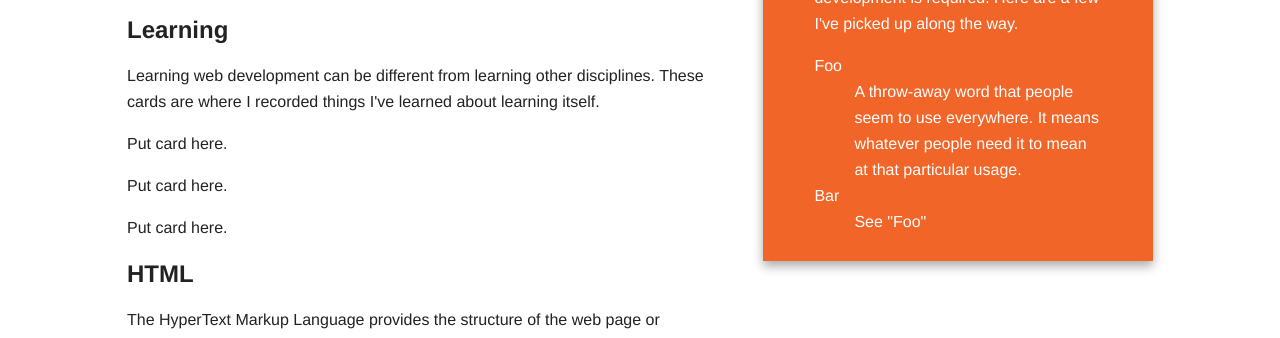
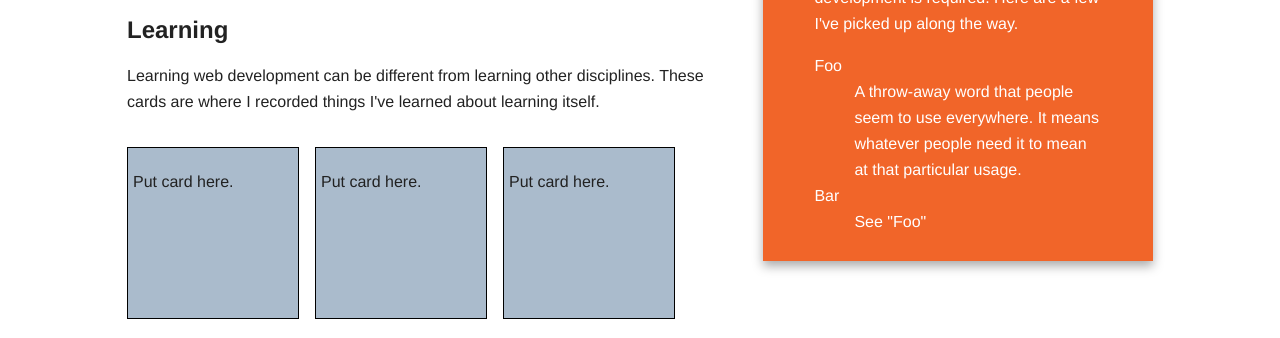
Before and after one commit to matthewnk/afe-cards, a plain HTML site: page index.html in a window 1280 px wide. Shown: the part 402-740 px from the top of the page. Drawn offline with nearby package versions, Linux system fonts and the light colour scheme.

Commit message:
Added scss files, styled cards with rough temp styling

```diff
--- a/index.html
+++ b/index.html
@@ -10,6 +10,7 @@
 
         <link rel="stylesheet" href="css/normalize.min.css">
         <link rel="stylesheet" href="css/main.css">
+        <link rel="stylesheet" href="css/local.css">
 
         <script src="js/vendor/modernizr-2.8.3-respond-1.4.2.min.js"></script>
     </head>
--- /dev/null
+++ b/scss/components/_variables.scss
@@ -0,0 +1,6 @@
+$card-background-color: #abc;
+$card-border: 1px solid black;
+$card-height: 10rem;
+$card-margin: 1rem 1rem 1rem 0;
+$card-padding: 5px;
+$card-width: 10rem;
--- /dev/null
+++ b/scss/local.scss
@@ -0,0 +1,17 @@
+@import "components/variables";
+
+.card {
+  background-color: $card-background-color;
+  border: $card-border;
+  height: $card-height;
+  margin: $card-margin;
+  padding: $card-padding;
+  width: $card-width;
+}
+.card-container {
+  display: flex;
+  flex-direction: row;
+  flex-wrap: wrap;
+  align-items: flex-start;
+
+}
```
Also changed, not shown: README.md, css/local.css (added), 1 other file.
